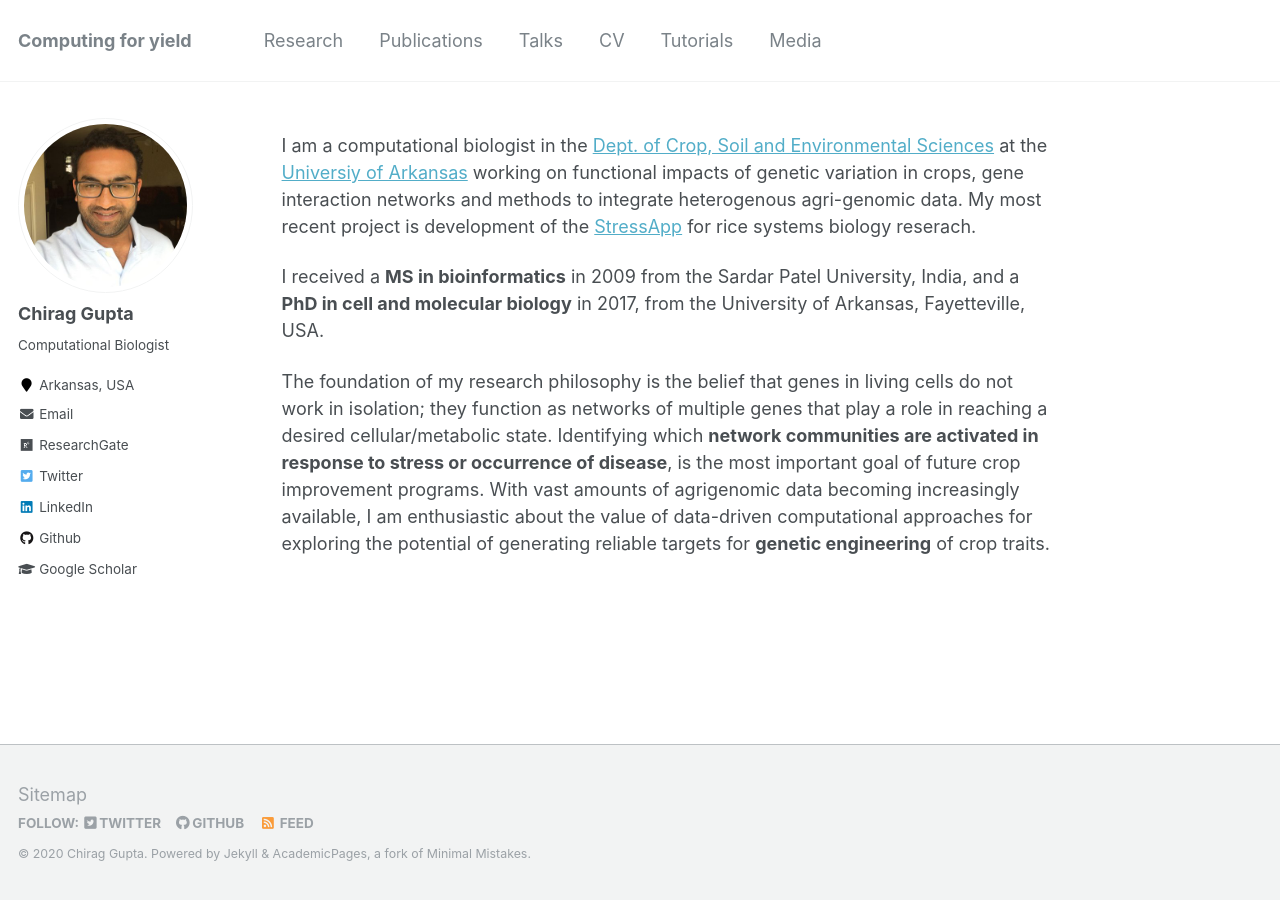
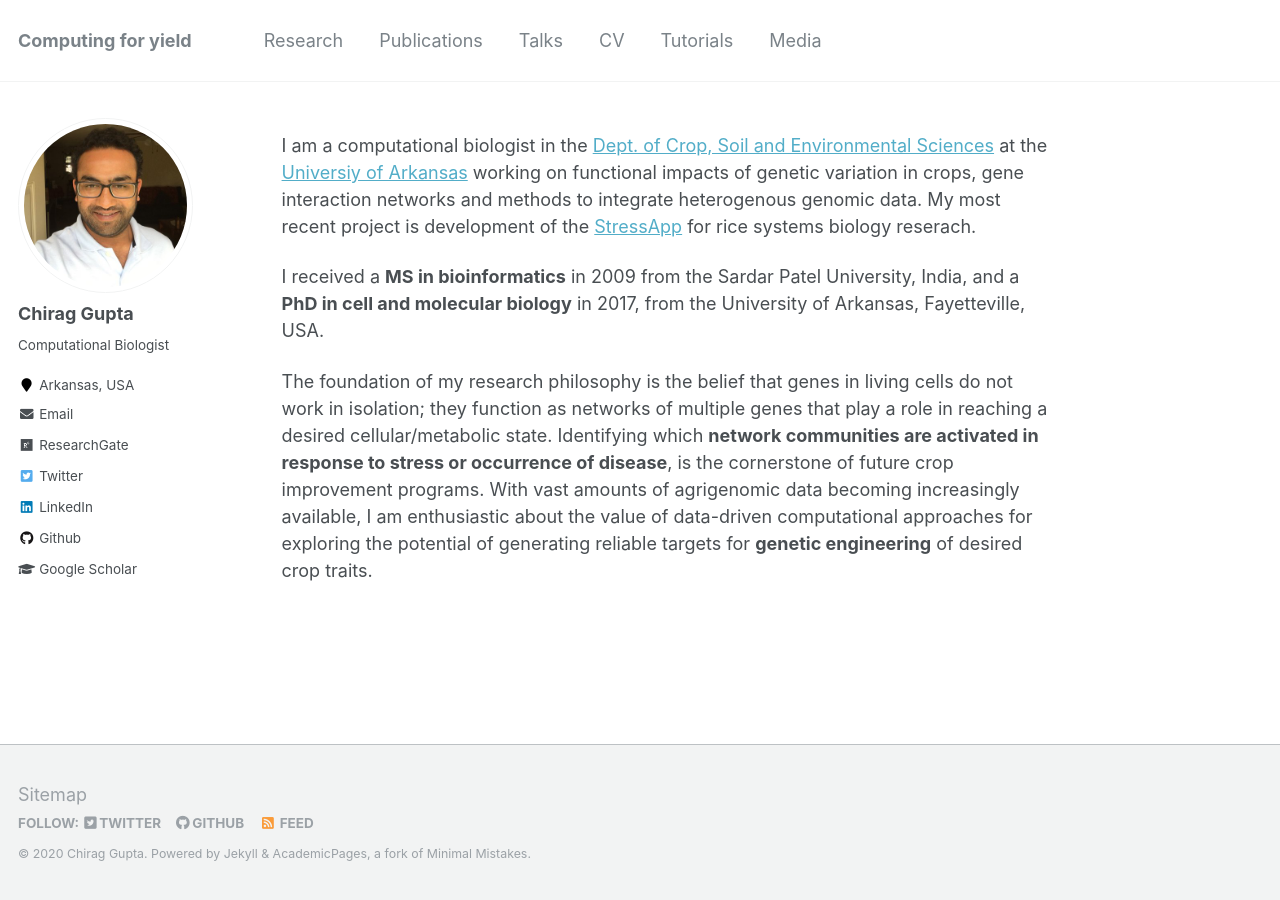
Before and after one commit to cngupta/cngupta.github.io, a Jekyll site: the page built from _pages/about.md, in a window 1280 px wide. Built offline with Jekyll 4.4.1, drawn with Linux system fonts in a browser that asks for light colours.

Commit message:
edit about

```diff
--- a/_pages/about.md
+++ b/_pages/about.md
@@ -8,8 +8,8 @@
   - /about.html
 ---
 
-I am a computational biologist in the [Dept. of Crop, Soil and Environmental Sciences](https://crop-soil-environmental-sciences.uark.edu/) at the [Universiy of Arkansas](https://www.uark.edu/) working on functional impacts of genetic variation in crops, gene interaction networks and methods to integrate heterogenous agri-genomic data. My most recent project is development of the [StressApp](http://rrn.uark.edu/shiny/apps/rrn/) for rice systems biology reserach.
+I am a computational biologist in the [Dept. of Crop, Soil and Environmental Sciences](https://crop-soil-environmental-sciences.uark.edu/) at the [Universiy of Arkansas](https://www.uark.edu/) working on functional impacts of genetic variation in crops, gene interaction networks and methods to integrate heterogenous genomic data. My most recent project is development of the [StressApp](http://rrn.uark.edu/shiny/apps/rrn/) for rice systems biology reserach.
 
 I received a **MS in bioinformatics** in 2009 from the Sardar Patel University, India, and a **PhD in cell and molecular biology** in 2017, from the University of Arkansas, Fayetteville, USA.
 
-The foundation of my research philosophy is the belief that genes in living cells do not work in isolation; they function as networks of multiple genes that play a role in reaching a desired cellular/metabolic state. Identifying which **network communities are activated in response to stress or occurrence of disease**, is the most important goal of future crop improvement programs. With vast amounts of agrigenomic data becoming increasingly available, I am enthusiastic about the value of data-driven computational approaches for exploring the potential of generating reliable targets for **genetic engineering** of crop traits.
+The foundation of my research philosophy is the belief that genes in living cells do not work in isolation; they function as networks of multiple genes that play a role in reaching a desired cellular/metabolic state. Identifying which **network communities are activated in response to stress or occurrence of disease**, is the cornerstone of future crop improvement programs. With vast amounts of agrigenomic data becoming increasingly available, I am enthusiastic about the value of data-driven computational approaches for exploring the potential of generating reliable targets for **genetic engineering** of desired crop traits.
```
